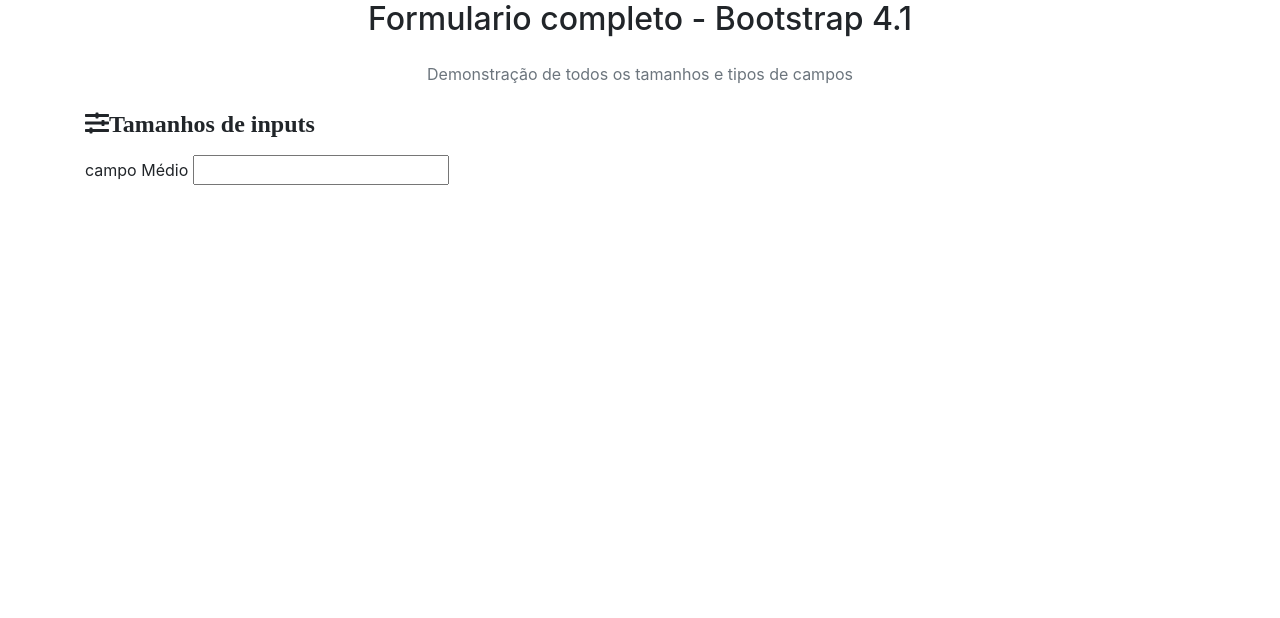
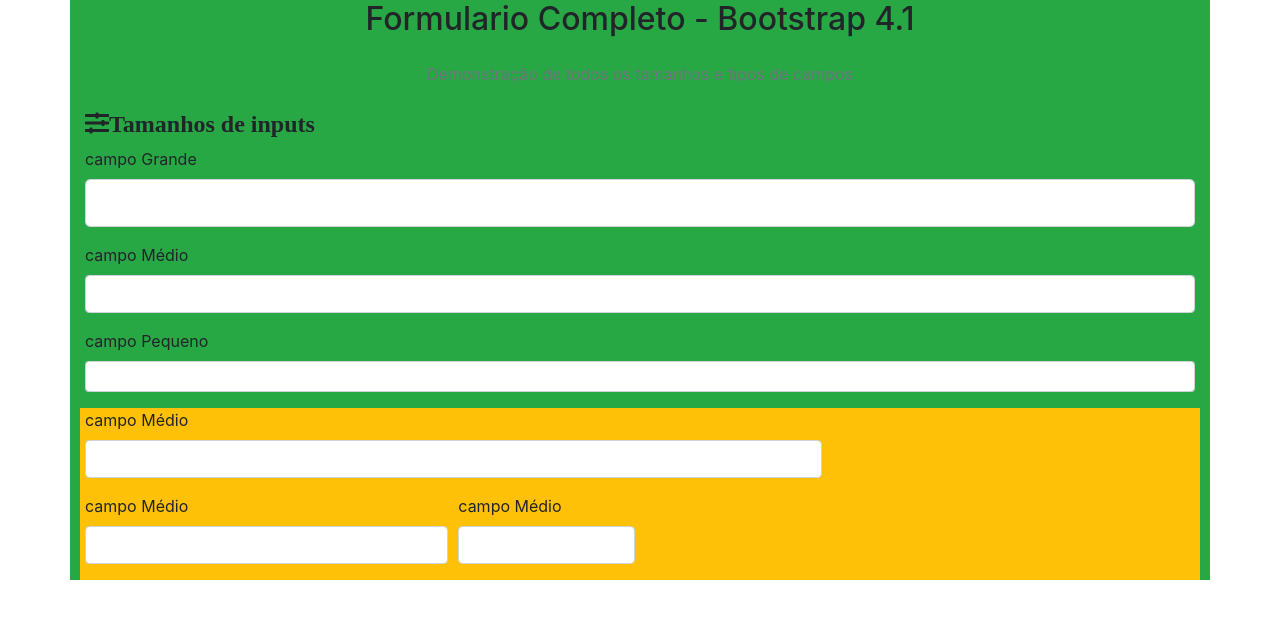
Before and after one commit to thauanyandrade-d/bootstrap, a plain HTML site: page aula04.html in a window 1280 px wide. Drawn offline with nearby package versions, Linux system fonts and the light colour scheme.

Commit message:
Add files via upload

```diff
--- a/aula04.html
+++ b/aula04.html
@@ -1,5 +1,3 @@
-
-
 <!doctype html>
 <html lang="pt-BR">
   <head>
@@ -10,14 +8,15 @@
     <!-- Bootstrap CSS -->
     <link rel="stylesheet" href="https://cdn.jsdelivr.net/npm/bootstrap@4.1.3/dist/css/bootstrap.min.css" integrity="sha384-MCw98/SFnGE8fJT3GXwEOngsV7Zt27NXFoaoApmYm81iuXoPkFOJwJ8ERdknLPMO" crossorigin="anonymous">
 
-    <link rel="stylesheet" href="https://use.fontawesome.com/releases/v5.15.4/css/all.css"/>
+    <link rel="stylesheet" href="https://use.fontawesome.com/releases/v5.15.4/css/all.css" />
+
 
     <title>Aula04 - Bootstrap - formularios</title>
   </head>
   <body>
 
-    <div class="container form-container">
-        <h2 class="text-center mb-4">Formulario completo - Bootstrap 4.1</h2>
+    <div class="container form-container bg-success">
+        <h2 class="text-center mb-4">Formulario Completo -  Bootstrap 4.1</h2>
         <p class="text-center text-muted mb-4">
             Demonstração de todos os tamanhos e tipos de campos
         </p>
@@ -25,12 +24,50 @@
         <form action="">
             <div class="form-section">
                 <h4><i class="fas fa-sliders-h">Tamanhos de inputs</i></h4>
-                <div class="form-group"></div>
+
+                <div class="form-group">
+                  <label for="inputLarge">campo Grande</label>
+                  <input type="text" class="form-control form-control-lg">
+                </div>
+
+                <div class="form-group">
+                    <label for="inputDefault">campo Médio</label>
+                    <input type="text" class="form-control">
+            </div>
+
+            <div class="form-group">
+              <label for="inputSmall">campo Pequeno</label>
+              <input type="text" class="form-control form-control-sm">
+             </div>
+
+
+             <div class="form-row bg-warning">
+              <div class="col-md-8 mb-3">
                 <label for="inputDefault">campo Médio</label>
-                <input type="text" class="fomr-control">
+                <input type="text" class="form-control">
+              </div>
+             </div>
+
+             <div class="form-row bg-warning">
+              <div class="col-md-4 mb-3">
+                <label for="inputDefault">campo Médio</label>
+                <input type="text" class="form-control">
+              </div>
+              <div class="col-md-2 mb-3">
+                <label for="inputDefault">campo Médio</label>
+                <input type="text" class="form-control">
+              </div>
+             </div>
+
+
             </div>
         </form>
     </div>
+
+
+
+
+
 
 
 
```
